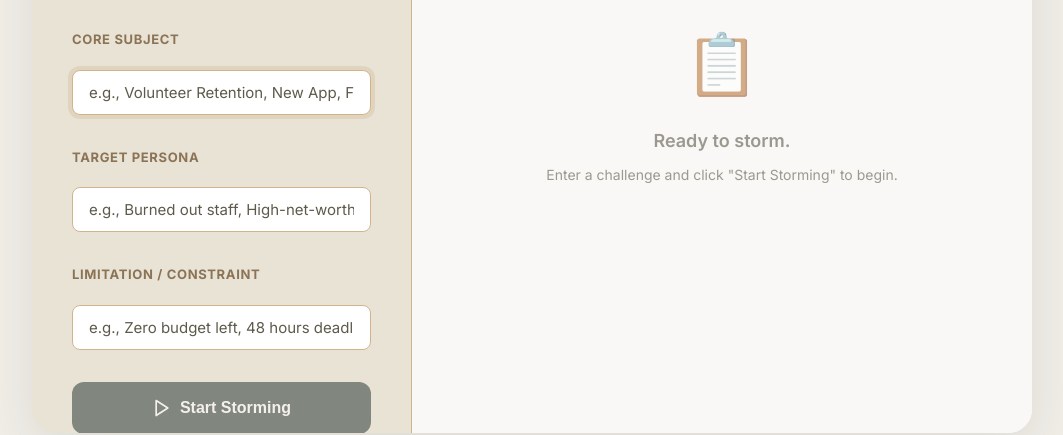
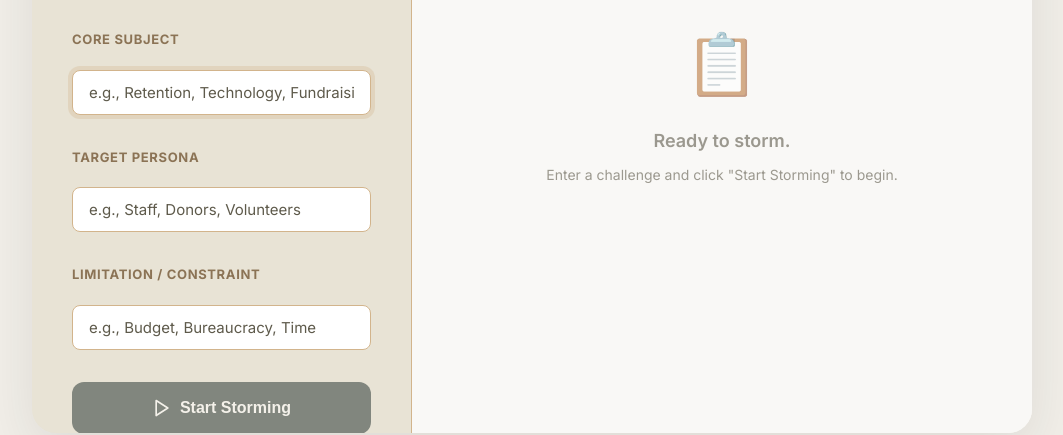
Before and after one commit to uantchern/question-storming, a React (Vite) app: page / in a window 1280 px wide. Shown: the part 287-722 px from the top of the page, without its empty margins (108-1171 px from the left). Built offline with nearby package versions, Linux system fonts and the light colour scheme.

Commit message:
Update placeholders to use one-word examples

```diff
--- a/src/components/SessionSetup.jsx
+++ b/src/components/SessionSetup.jsx
@@ -75,7 +75,7 @@ function SessionSetup({ onStart, initialScenario, isStarted }) {
                                 id="subject"
                                 value={subject}
                                 onChange={(e) => setSubject(e.target.value)}
-                                placeholder="e.g., Volunteer Retention, New App, Fundraising"
+                                placeholder="e.g., Retention, Technology, Fundraising"
                                 autoFocus
                                 required
                                 style={{ width: '100%', padding: '12px 16px', borderRadius: '8px', border: '1px solid #D2B48C', fontSize: '15px', color: '#1B2B28', backgroundColor: 'white', marginBottom: '20px' }}
@@ -89,7 +89,7 @@ function SessionSetup({ onStart, initialScenario, isStarted }) {
                                 id="persona"
                                 value={persona}
                                 onChange={(e) => setPersona(e.target.value)}
-                                placeholder="e.g., Burned out staff, High-net-worth donor"
+                                placeholder="e.g., Staff, Donors, Volunteers"
                                 required
                                 style={{ width: '100%', padding: '12px 16px', borderRadius: '8px', border: '1px solid #D2B48C', fontSize: '15px', color: '#1B2B28', backgroundColor: 'white', marginBottom: '20px' }}
                             />
@@ -102,7 +102,7 @@ function SessionSetup({ onStart, initialScenario, isStarted }) {
                                 id="constraint"
                                 value={constraint}
                                 onChange={(e) => setConstraint(e.target.value)}
-                                placeholder="e.g., Zero budget left, 48 hours deadline"
+                                placeholder="e.g., Budget, Bureaucracy, Time"
                                 required
                                 style={{ width: '100%', padding: '12px 16px', borderRadius: '8px', border: '1px solid #D2B48C', fontSize: '15px', color: '#1B2B28', backgroundColor: 'white' }}
                             />
```
